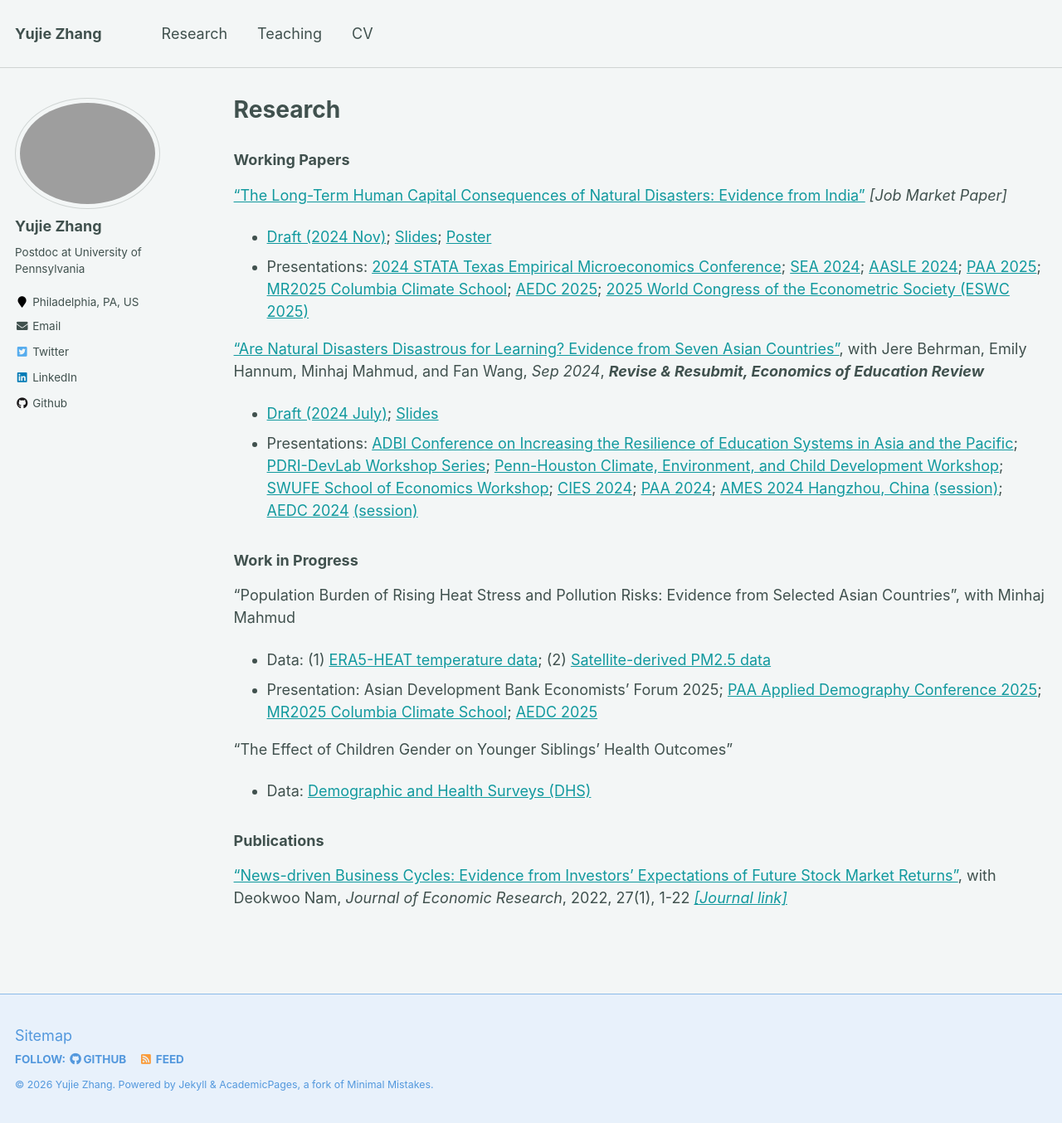
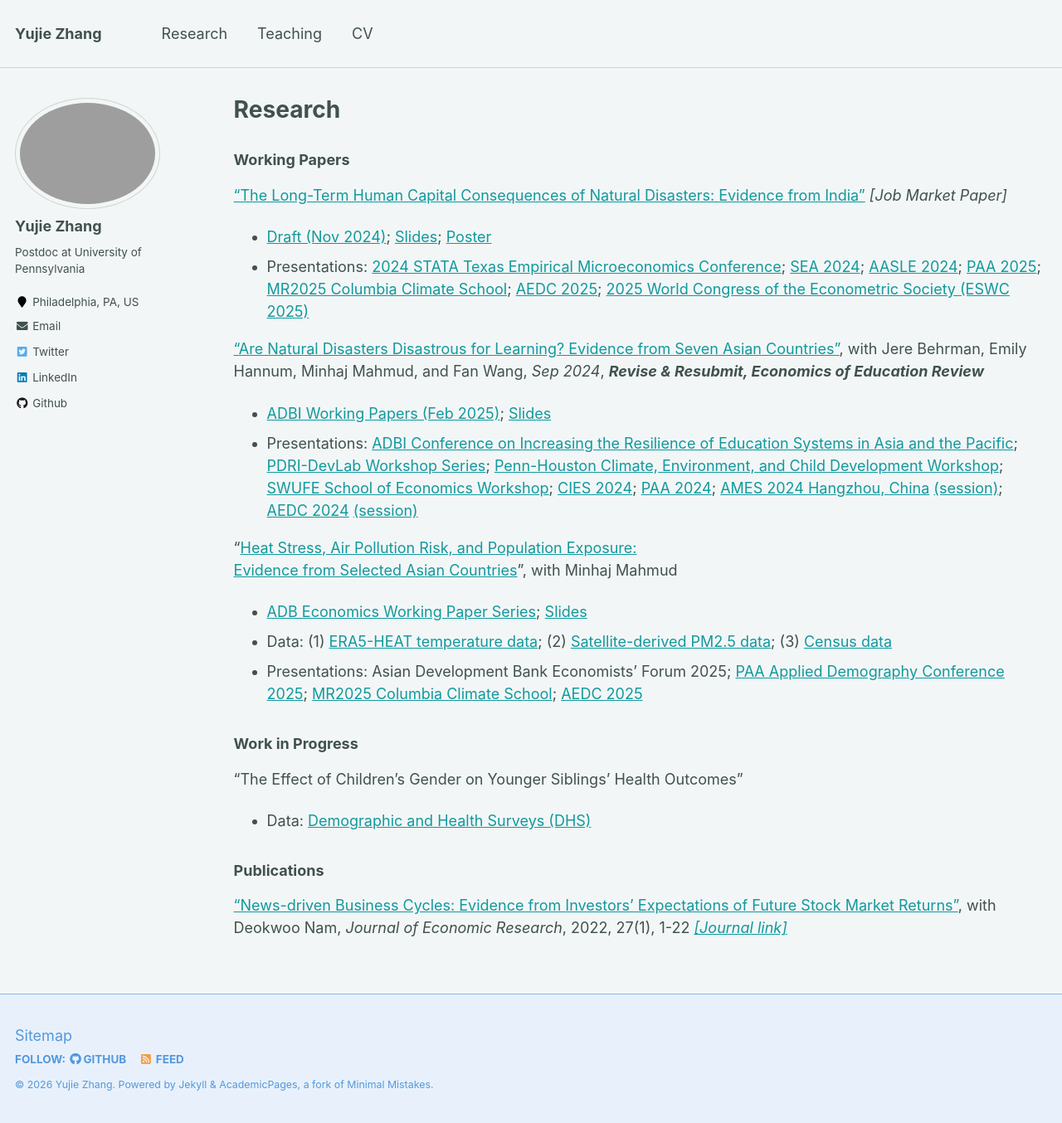
Before and after one commit to yujiezhangecon/yujiezhangecon.github.io, a Jekyll site: the page built from _pages/research.md, in a window 1280 px wide and 1354 px high. Shown: the whole window at 83% size. Built offline with Jekyll 4.4.1, drawn with Linux system fonts in a browser that asks for light colours.

Commit message:
Update research.md

```diff
--- a/_pages/research.md
+++ b/_pages/research.md
@@ -15,7 +15,7 @@ author_profile: true
 ### Working Papers
 
 ["The Long-Term Human Capital Consequences of Natural Disasters: Evidence from India"](https://yujiezhangecon.github.io/files/DisasterIndiaHC_Zhang.pdf) _[Job Market Paper]_
-- [Draft (2024 Nov)](https://yujiezhangecon.github.io/files/DisasterIndiaHC_Zhang.pdf); [Slides](https://yujiezhangecon.github.io/files/prj_DIL/Slides_DIL_20250312.pdf); [Poster](https://yujiezhangecon.github.io/files/prj_DIL/NoLogo_Yujie_Poster_STATA_2024.pdf)
+- [Draft (Nov 2024)](https://yujiezhangecon.github.io/files/DisasterIndiaHC_Zhang.pdf); [Slides](https://yujiezhangecon.github.io/files/prj_DIL/Slides_DIL_20250312.pdf); [Poster](https://yujiezhangecon.github.io/files/prj_DIL/NoLogo_Yujie_Poster_STATA_2024.pdf)
 - Presentations:
 [2024 STATA Texas Empirical Microeconomics Conference](https://www.dallasfed.org/research/events/2024/24stata);
 [SEA 2024](https://sea.mymeetingsavvy.net/program);
@@ -27,9 +27,9 @@ author_profile: true
 
 
 
-["Are Natural Disasters Disastrous for Learning? Evidence from Seven Asian Countries"](http://yujiezhangecon.github.io/files/DisasterEducationAsiaMicsEmDat_ZhangEtal.pdf),
+["Are Natural Disasters Disastrous for Learning? Evidence from Seven Asian Countries"](https://www.adb.org/publications/are-natural-disasters-disastrous-for-education-evidence-from-seven-asian-countries),
 with Jere Behrman, Emily Hannum, Minhaj Mahmud, and Fan Wang, _Sep 2024_, _**Revise & Resubmit, Economics of Education Review**_
-- [Draft (2024 July)](http://yujiezhangecon.github.io/files/DisasterEducationAsiaMicsEmDat_ZhangEtal.pdf); [Slides](http://yujiezhangecon.github.io/files/PrjRDSE/ADBI_MICS_presentation_AEDC2024.pdf) <br>
+- [ADBI Working Papers (Feb 2025)](https://www.adb.org/publications/are-natural-disasters-disastrous-for-education-evidence-from-seven-asian-countries); [Slides](http://yujiezhangecon.github.io/files/PrjRDSE/ADBI_MICS_presentation_AEDC2024.pdf) <br>
 - Presentations:
 [ADBI Conference on Increasing the Resilience of Education Systems in Asia and the Pacific](https://www.adb.org/news/events/increasing-the-resilience-of-education-systems-in-asia-and-the-pacific);
 [PDRI-DevLab Workshop Series](https://pdri-devlab.upenn.edu/event/pdri-devlab-workshop-series-emily-hannum/);
@@ -41,23 +41,28 @@ with Jere Behrman, Emily Hannum, Minhaj Mahmud, and Fan Wang, _Sep 2024_, _**Rev
 [AEDC 2024](https://adb.eventsair.com/asian-economic-development-conference-2024) [(session)](http://yujiezhangecon.github.io/files/PrjRDSE/AEDC2024_ProgramBook.pdf)
 
 <!---
+[Draft (2024 July)](http://yujiezhangecon.github.io/files/DisasterEducationAsiaMicsEmDat_ZhangEtal.pdf);
 [PAS 2024](https://www.sgpopulation.org/pas-2024),
 [SEHO 2024](https://economics.smu.edu.sg/conference/seho2024),
 --->
 
-### Work in Progress
 
-"Population Burden of Rising Heat Stress and Pollution Risks: Evidence from Selected Asian Countries", with Minhaj Mahmud
+"[Heat Stress, Air Pollution Risk, and Population Exposure:
+Evidence from Selected Asian Countries](https://www.adb.org/publications/heat-stress-air-pollution-risk)", with Minhaj Mahmud
+- [ADB Economics Working Paper Series](https://www.adb.org/publications/heat-stress-air-pollution-risk); [Slides](http://yujiezhangecon.github.io/files/prj_hotasia/hotAsia_slides_202506_15min_MR2025.pdf)
 - Data: (1) [ERA5-HEAT temperature data](https://cds-beta.climate.copernicus.eu/datasets/derived-utci-historical?tab=overview);
-        (2) [Satellite-derived PM2.5 data](https://sites.wustl.edu/acag/datasets/surface-pm2-5/)
-- Presentation:
+        (2) [Satellite-derived PM2.5 data](https://sites.wustl.edu/acag/datasets/surface-pm2-5/);
+        (3) [Census data](https://international.ipums.org/international/)
+- Presentations:
 Asian Development Bank Economists' Forum 2025;
 [PAA Applied Demography Conference 2025](https://www.populationassociation.org/adc/home);
 [MR2025 Columbia Climate School](https://www.climate.columbia.edu/events/mr2025-mobility-adaptation-and-wellbeing-changing-climate);
 [AEDC 2025](https://adb.eventsair.com/asian-economic-development-conference-2025/)
 
+### Work in Progress
 
-"The Effect of Children Gender on Younger Siblings' Health Outcomes"
+
+"The Effect of Children's Gender on Younger Siblings' Health Outcomes"
 - Data: [Demographic and Health Surveys (DHS)](https://dhsprogram.com/data/)
 
 <!---
```
